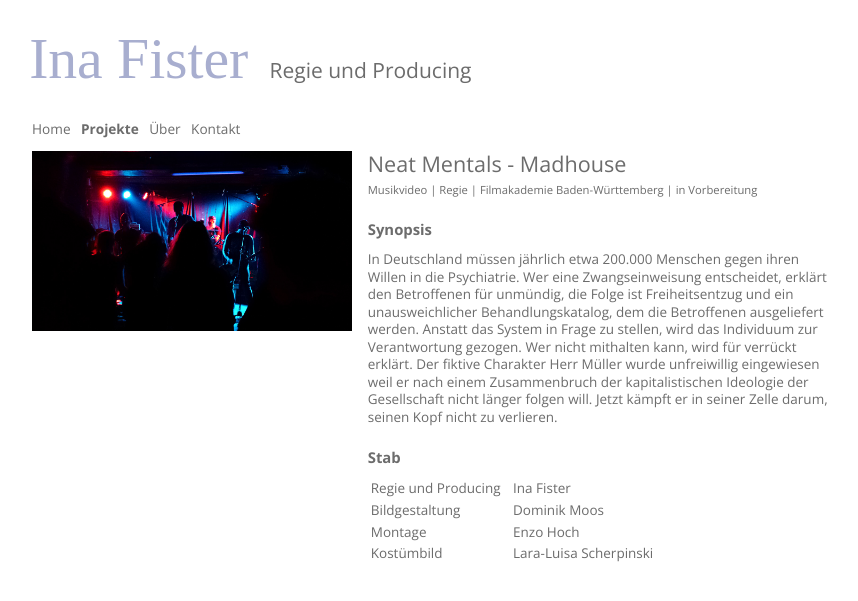
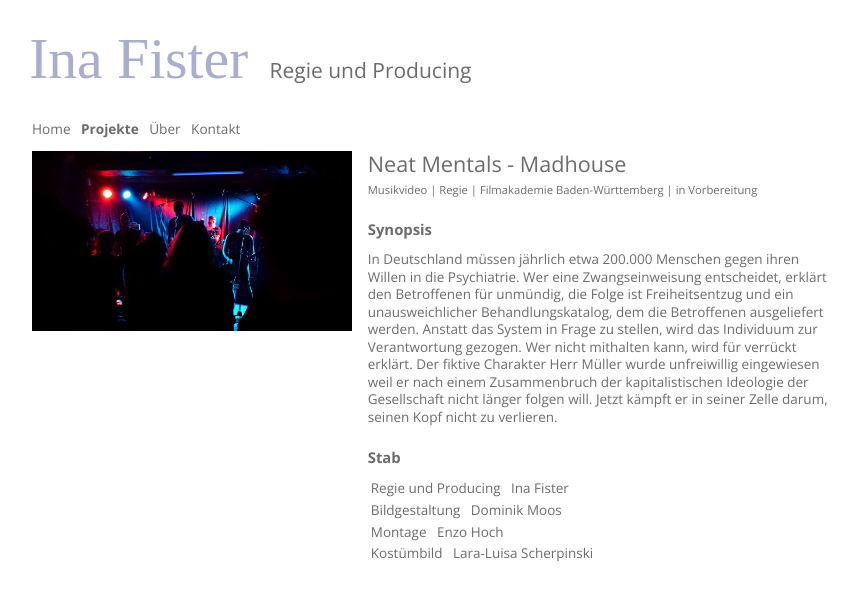
Before and after one commit to fisterfilms/fisterfilms.de, a Jekyll site: the page built from _projekte/neat-mentals-madhouse.md, in a window 1280 px wide. Shown: the top 601 px of the page, without its empty margins (208-1066 px from the left). Built offline with Jekyll 4.4.1, drawn with Linux system fonts in a browser that asks for light colours; some web fonts are replaced.

Commit message:
credits table: inline block table data

```diff
--- a/css/main.css
+++ b/css/main.css
@@ -275,6 +275,9 @@ article.projekt {
 .projekt_data_box__table td{
     vertical-align: bottom;
 }
+.projekt_data_box__table tr > *{
+      display: inline-block;
+  }
 @media (max-width: 640px) {
   .vita_image {
     width: 80%;
```
